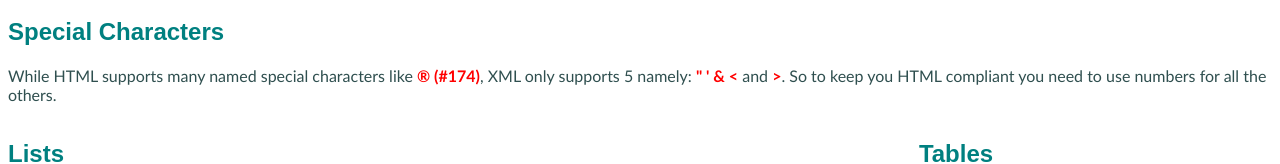
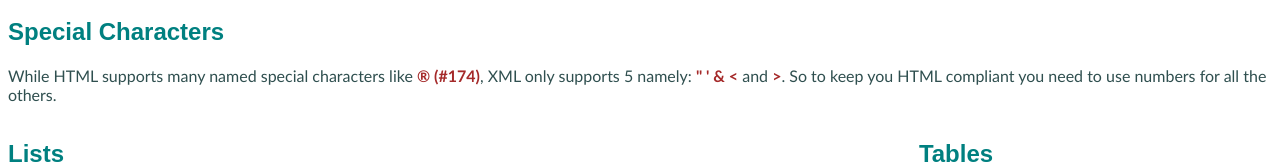
Before and after one commit to 105962079/LAB5, a plain HTML site: page index.html in a window 1280 px wide. Shown: the part 477-641 px from the top of the page. Drawn offline with Linux system fonts and the light colour scheme.

Commit message:
change the color again (special)

```diff
--- a/styles/lab04.css
+++ b/styles/lab04.css
@@ -48,7 +48,7 @@ table, thead, tr, th, td, tbody, tfoot {
 }
 /* Style for elements with class="special" */
 .special {
-        color: red; /* Text color */
+        color:brown; /* Text color */
         font-weight: bold; /* Bold text */
 }
 
```
